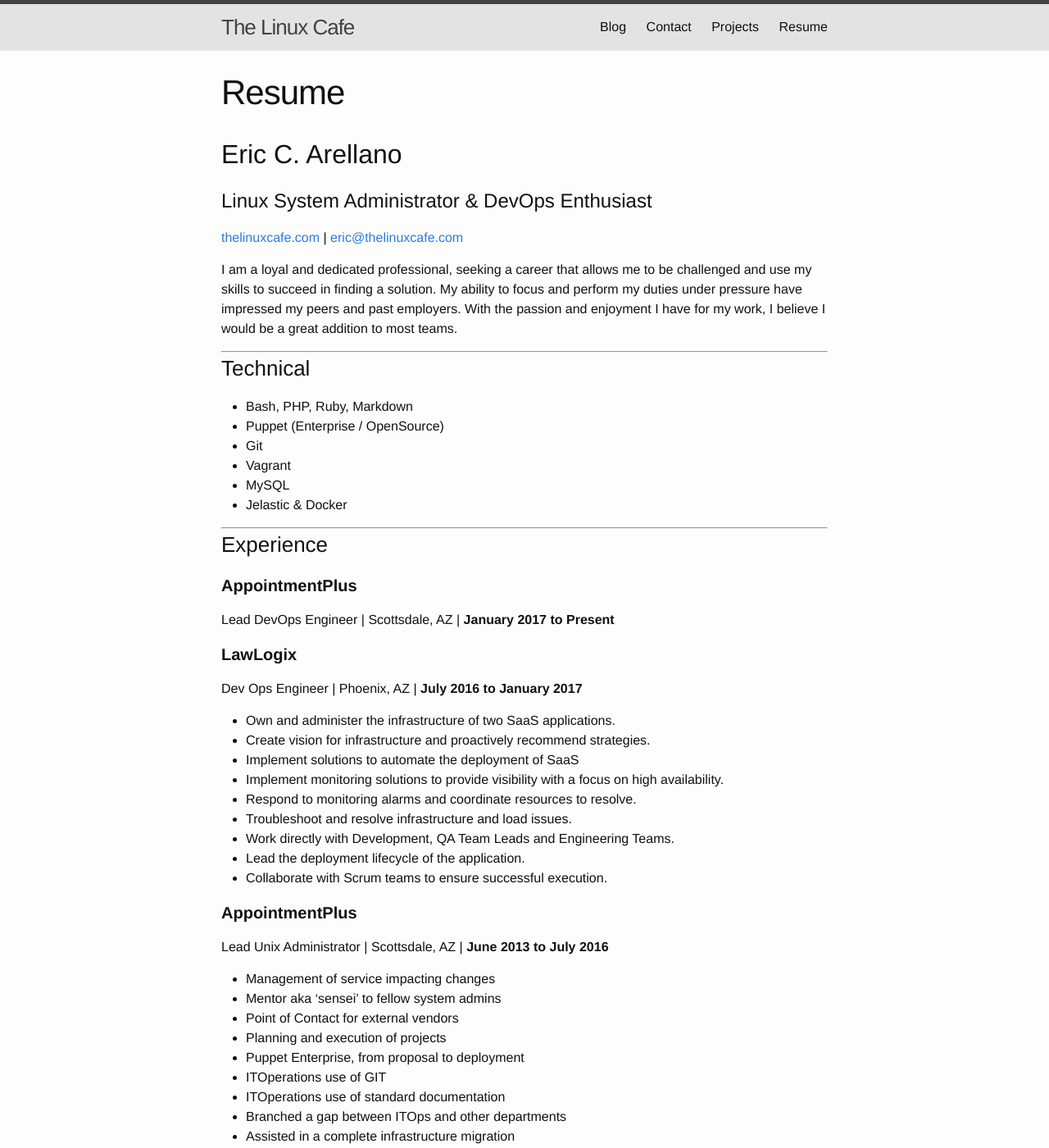
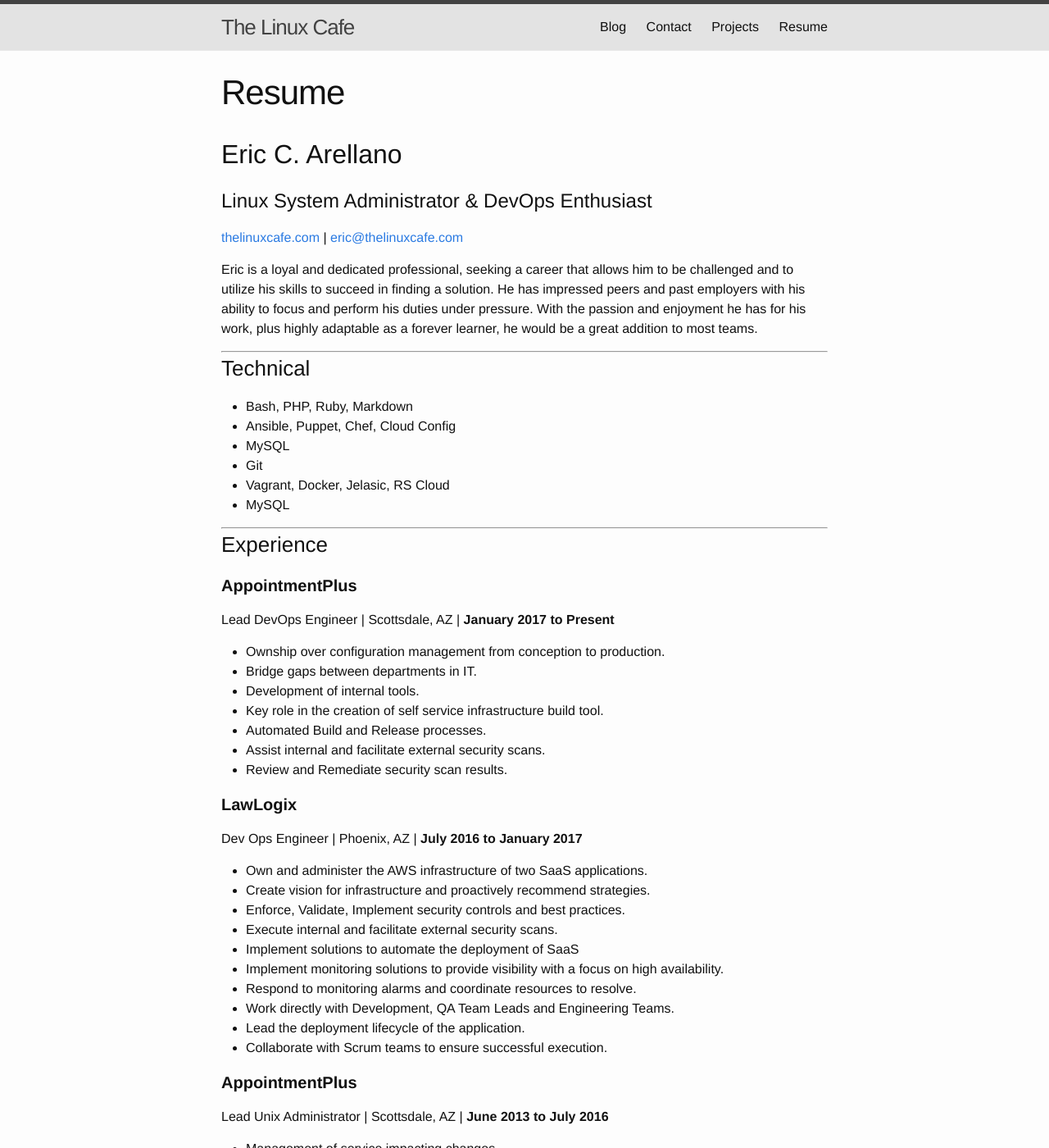
Before and after one commit to ericccsaysss/ericccsaysss.github.io, a Jekyll site: the page built from resume.md, in a window 1280 px wide and 1400 px high. Shown: the whole window at 82% size. Built offline with Jekyll 4.4.1, drawn with Linux system fonts in a browser that asks for light colours; some of the changed text lies outside the part shown.

Commit message:
update resume

```diff
--- a/resume.md
+++ b/resume.md
@@ -11,21 +11,19 @@ permalink: /resume/
 
 [thelinuxcafe.com][thelc] \| [eric@thelinuxcafe.com](mailto:eric@thelinuxcafe.com)
 
-  I am a loyal and dedicated professional, seeking a career that allows me to be
-  challenged and use my skills to succeed in finding a solution. My ability to focus and
-  perform my duties under pressure have impressed my peers and past employers.
-  With the passion and enjoyment I have for my work, I believe I would be
-  a great addition to most teams.
+  Eric is a loyal and dedicated professional, seeking a career that allows him to be
+  challenged and to utilize his skills to succeed in finding a solution. He has impressed peers and past employers with his ability to focus and perform his duties under pressure.
+  With the passion and enjoyment he has for his work, plus highly adaptable as a forever learner, he would be a great addition to most teams.
 
 ---
 
 ### Technical
   - Bash, PHP, Ruby, Markdown
-  - Puppet (Enterprise / OpenSource)
+  - Ansible, Puppet, Chef, Cloud Config
+  - MySQL
   - Git
-  - Vagrant
+  - Vagrant, Docker, Jelasic, RS Cloud
   - MySQL
-  - Jelastic & Docker
 
 ---
 
@@ -34,17 +32,25 @@ permalink: /resume/
 #### **AppointmentPlus**
 
 Lead DevOps Engineer \| Scottsdale, AZ \| **January 2017 to Present**
+  - Ownship over configuration management from conception to production.
+  - Bridge gaps between departments in IT.
+  - Development of internal tools.
+  - Key role in the creation of self service infrastructure build tool.
+  - Automated Build and Release processes.
+  - Assist internal and facilitate external security scans.
+  - Review and Remediate security scan results.
 
 #### **LawLogix**
 
 Dev Ops Engineer \| Phoenix, AZ \| **July 2016 to January 2017**
 
-  - Own and administer the infrastructure of two SaaS applications.
+  - Own and administer the AWS infrastructure of two SaaS applications.
   - Create vision for infrastructure and proactively recommend strategies.
+  - Enforce, Validate, Implement security controls and best practices.
+  - Execute internal and facilitate external security scans.
   - Implement solutions to automate the deployment of SaaS
   - Implement monitoring solutions to provide visibility with a focus on high availability.
   - Respond to monitoring alarms and coordinate resources to resolve.
-  - Troubleshoot and resolve infrastructure and load issues.
   - Work directly with Development, QA Team Leads and Engineering Teams.
   - Lead the deployment lifecycle of the application.
   - Collaborate with Scrum teams to ensure successful execution.
```
Also changed, not shown: other parts of resume.md (+1 -9 lines).
